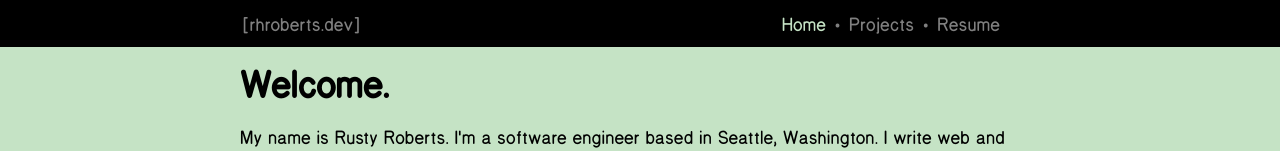
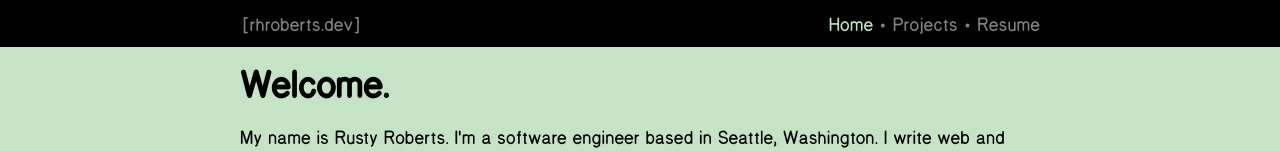
Before and after one commit to rhroberts/homepage, a React (Vite) app: page / in a window 1280 px wide. Shown: the top 151 px of the page. Built offline with nearby package versions, Linux system fonts and the light colour scheme.

Commit message:
fix: navbar alignment

```diff
--- a/src/components/NavBar.module.css
+++ b/src/components/NavBar.module.css
@@ -27,10 +27,15 @@
   justify-content: space-between;
   align-items: center;
   text-align: left;
-  width: var(--content-width-percent);
-  max-width: var(--content-max-width);
+  width: 100%;
   padding-top: 12px;
   padding-bottom: 12px;
+}
+
+.navItemsWrapper {
+  display: flex;
+  align-items: center;
+  gap: 4px;
 }
 
 .navItem {
```
